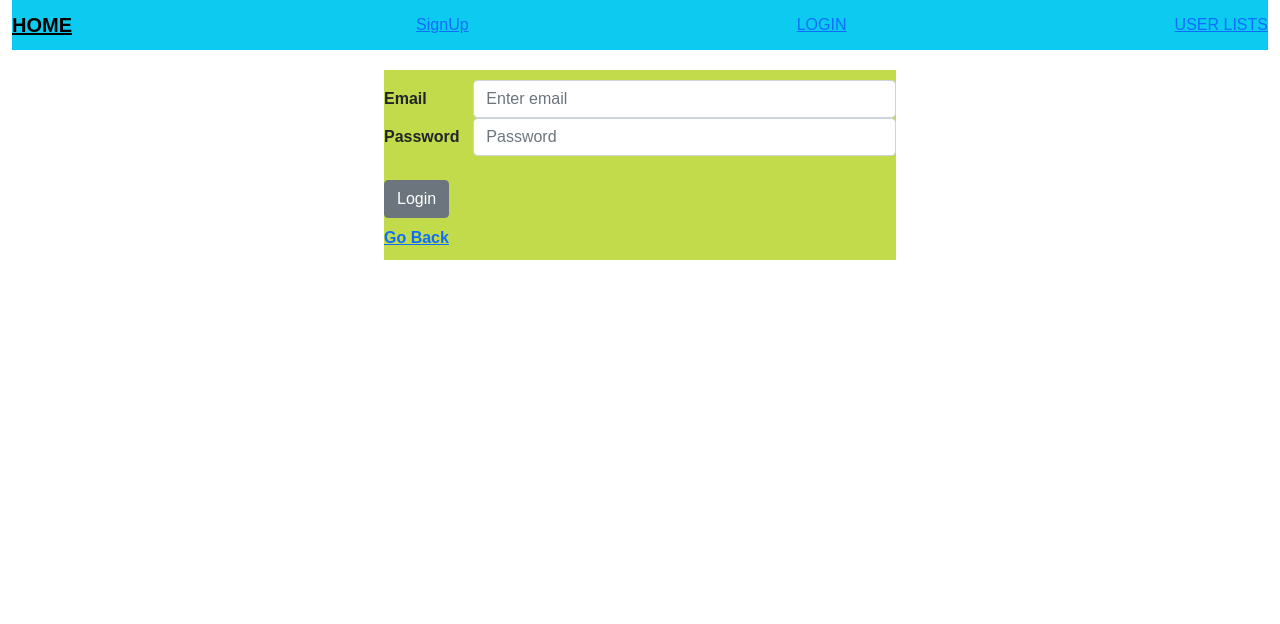
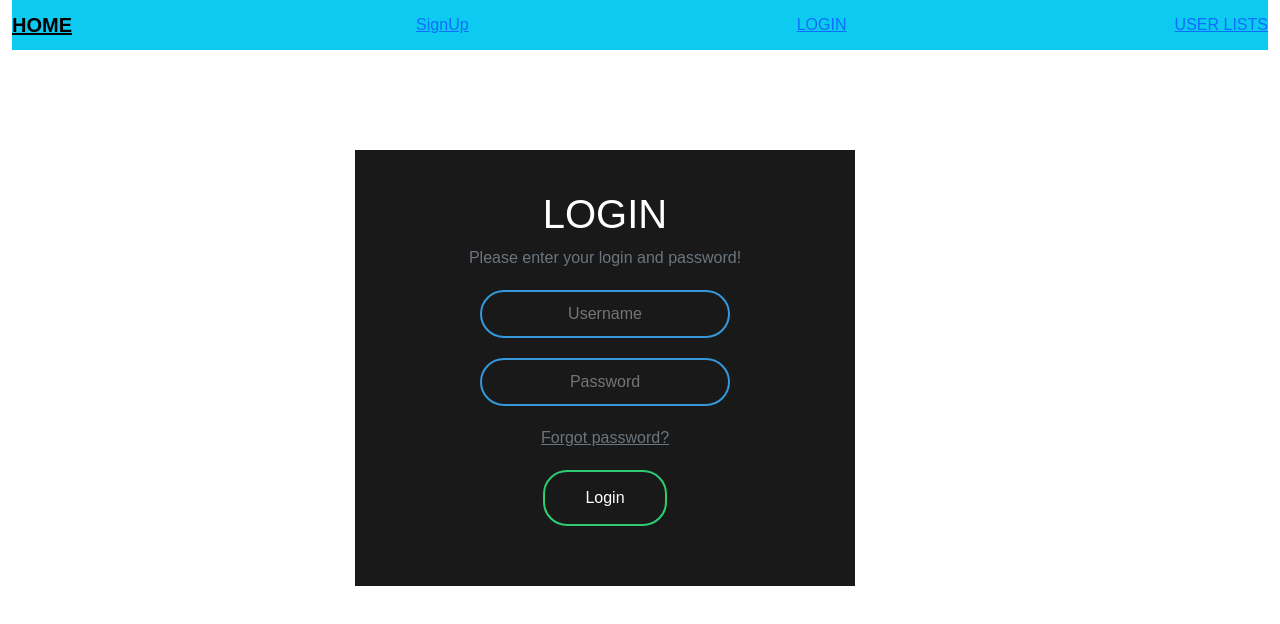
Before and after one commit to m-sushant/assignment, an Angular app: page /login in a window 1280 px wide. Shown: the top 624 px of the page. Built offline with nearby package versions, Linux system fonts and the light colour scheme.

Commit message:
Router Guard Authetication

```diff
--- a/src/app/app-routing.module.ts
+++ b/src/app/app-routing.module.ts
@@ -6,6 +6,7 @@ import { LoginComponent } from './login/login.component';
 import { UserListComponent } from './user-list/user-list.component';
 import { UserDetailComponent } from './user-detail/user-detail.component';
 import { EditUserComponent } from './edit-user/edit-user.component';
+import { AuthGuard } from './auth.guard';
 
 
 const routes: Routes = [
@@ -23,7 +24,8 @@ const routes: Routes = [
   },
   {
     path:'user-list',
-    component:UserListComponent
+    component:UserListComponent,
+    canActivate:[AuthGuard]
   },
   {
   path:'view/:id',
@@ -32,6 +34,10 @@ const routes: Routes = [
   {
     path:'update/:id',
     component:EditUserComponent
+  },
+  {
+    path:'**',
+    component:HomepageComponent,
   }
 ];
 
--- a/src/app/app.module.ts
+++ b/src/app/app.module.ts
@@ -11,6 +11,9 @@ import { HttpClientModule } from '@angular/common/http';
 import { UserListComponent } from './user-list/user-list.component';
 import { UserDetailComponent } from './user-detail/user-detail.component';
 import { EditUserComponent } from './edit-user/edit-user.component';
+import { AuthGuard } from './auth.guard';
+import { UserService } from './user.service';
+
 
 
 
@@ -32,7 +35,7 @@ import { EditUserComponent } from './edit-user/edit-user.component';
     FormsModule,
     HttpClientModule
   ],
-  providers: [],
+  providers: [UserService,AuthGuard],
   bootstrap: [AppComponent]
 })
 export class AppModule { }
--- /dev/null
+++ b/src/app/auth.guard.ts
@@ -0,0 +1,21 @@
+import { Injectable } from '@angular/core';
+import { Router, CanActivate } from '@angular/router';
+import { Observable } from 'rxjs';
+import { UserService } from './user.service';
+
+@Injectable({
+  providedIn: 'root'
+})
+export class AuthGuard implements CanActivate {
+  constructor(private httpService:UserService, private router:Router){}
+
+  canActivate():boolean {
+    if(this.httpService.loggedCheck()){
+      return true
+    }
+    else{
+      this.router.navigate(['homepage'])
+    }
+  }
+
+}
--- a/src/app/login/login.component.css
+++ b/src/app/login/login.component.css
@@ -1,9 +1,139 @@
-.layout{
-    margin:20px auto;
-    width:40%;
-    height:auto;
-    background-color:rgb(193, 219, 74);
-    font-weight: bold;
-    padding:10px 0;
+body {
+    margin: 0;
+    padding: 0;
+    font-family: sans-serif;
+    background: linear-gradient(to right, #b92b27, #1565c0)
+}
 
+.card {
+    margin-bottom: 20px;
+    border: none
 }
+
+.box {
+    width: 500px;
+    padding: 40px;
+    position: absolute;
+    top: 50%;
+    left: 50%;
+    background: #191919;
+    ;
+    text-align: center;
+    transition: 0.25s;
+    margin-top: 100px
+}
+
+.box input[type="text"],
+.box input[type="password"] {
+    border: 0;
+    background: none;
+    display: block;
+    margin: 20px auto;
+    text-align: center;
+    border: 2px solid #3498db;
+    padding: 10px 10px;
+    width: 250px;
+    outline: none;
+    color: white;
+    border-radius: 24px;
+    transition: 0.25s
+}
+
+.box h1 {
+    color: white;
+    text-transform: uppercase;
+    font-weight: 500
+}
+
+.box input[type="text"]:focus,
+.box input[type="password"]:focus {
+    width: 300px;
+    border-color: #2ecc71
+}
+
+.box input[type="submit"] {
+    border: 0;
+    background: none;
+    display: block;
+    margin: 20px auto;
+    text-align: center;
+    border: 2px solid #2ecc71;
+    padding: 14px 40px;
+    outline: none;
+    color: white;
+    border-radius: 24px;
+    transition: 0.25s;
+    cursor: pointer
+}
+
+.box input[type="submit"]:hover {
+    background: #2ecc71
+}
+
+.forgot {
+    text-decoration: underline
+}
+
+ul.social-network {
+    list-style: none;
+    display: inline;
+    margin-left: 0 !important;
+    padding: 0
+}
+
+ul.social-network li {
+    display: inline;
+    margin: 0 5px
+}
+
+.social-network a.icoFacebook:hover {
+    background-color: #3B5998
+}
+
+.social-network a.icoTwitter:hover {
+    background-color: #33ccff
+}
+
+.social-network a.icoGoogle:hover {
+    background-color: #BD3518
+}
+
+.social-network a.icoFacebook:hover i,
+.social-network a.icoTwitter:hover i,
+.social-network a.icoGoogle:hover i {
+    color: #fff
+}
+
+a.socialIcon:hover,
+.socialHoverClass {
+    color: #44BCDD
+}
+
+.social-circle li a {
+    display: inline-block;
+    position: relative;
+    margin: 0 auto 0 auto;
+    border-radius: 50%;
+    text-align: center;
+    width: 50px;
+    height: 50px;
+    font-size: 20px
+}
+
+.social-circle li i {
+    margin: 0;
+    line-height: 50px;
+    text-align: center
+}
+
+.social-circle li a:hover i,
+.triggeredHover {
+    transform: rotate(360deg);
+    transition: all 0.2s
+}
+
+.social-circle i {
+    color: #fff;
+    transition: all 0.8s;
+    transition: all 0.8s
+}
--- a/src/app/login/login.component.html
+++ b/src/app/login/login.component.html
@@ -1,19 +1,17 @@
-<div class="layout">
-    <form>
-        <div class="form-group row">
-          <label for="staticEmail" class="col-sm-2 col-form-label">Email</label>
-          <div class="col-sm-10">
-            <input type="email" class="form-control" id="staticEmail" placeholder="Enter email">
+<div class="container">
+  <div class="row">
+      <div class="col-md-6">
+          <div class="card">
+              <form  class="box">
+                  <h1>Login</h1>
+                  <p class="text-muted"> Please enter your login and password!</p>
+                   <input type="text" [(ngModel)]="loginData.username" name="username" placeholder="Username">
+                    <input type="password" [(ngModel)]="loginData.password"  name="password" placeholder="Password">
+                     <a class="forgot text-muted" href="#">Forgot password?</a>
+                      <input type="submit" (click)="userLogin()" value="Login" >
+
+              </form>
           </div>
-        </div>
-        <div class="form-group row">
-          <label for="inputPassword" class="col-sm-2 col-form-label">Password</label>
-          <div class="col-sm-10">
-            <input type="password" class="form-control" id="inputPassword" placeholder="Password">
-          </div>
-        </div>
-        <br>
-        <button type="submit" class="btn btn-secondary mb-2">Login</button>
-      </form>
-     <a routerLink="homepage">Go Back</a>
+      </div>
+  </div>
 </div>
--- a/src/app/login/login.component.ts
+++ b/src/app/login/login.component.ts
@@ -1,4 +1,6 @@
 import { Component, OnInit } from '@angular/core';
+import { UserService } from '../user.service';
+import { Router } from '@angular/router';
 
 @Component({
   selector: 'app-login',
@@ -7,9 +9,21 @@ import { Component, OnInit } from '@angular/core';
 })
 export class LoginComponent implements OnInit {
 
-  constructor() { }
+  constructor( private httpService:UserService, public router:Router ) { }
 
+  loginData:any = {
+
+  };
   ngOnInit(): void {
   }
 
+  userLogin(){
+    this.httpService.getLoginData(this.loginData).subscribe(response => {console.log(response)
+    localStorage.setItem('token',response.token)
+    this.router.navigate(['user-list'])
+    return false
+   },
+    error => console.log(error)
+    )
+  }
 }
--- a/src/app/user-list/user-list.component.ts
+++ b/src/app/user-list/user-list.component.ts
@@ -49,6 +49,7 @@ updateMe(evt){
     this.userList[index] = evt;
 
     console.log(this.userList);
+    console.log('meassage',this.userList.splice(index,1,evt));
     this.userList.splice(index,1,evt);
 
 }
--- a/src/app/user.service.ts
+++ b/src/app/user.service.ts
@@ -24,4 +24,10 @@ export class UserService {
   updateEditData(id:any){
     return this.http.put(this.url + "users/" + id, id);
   }
+  getLoginData(data:any){
+    return this.http.post<any>(this.url + "login", data);
+  }
+  loggedCheck(){
+    return !!localStorage.getItem('token')
+  }
 }
```
Also changed, not shown: 1 other file (tests, documents, lock files or other folders).
